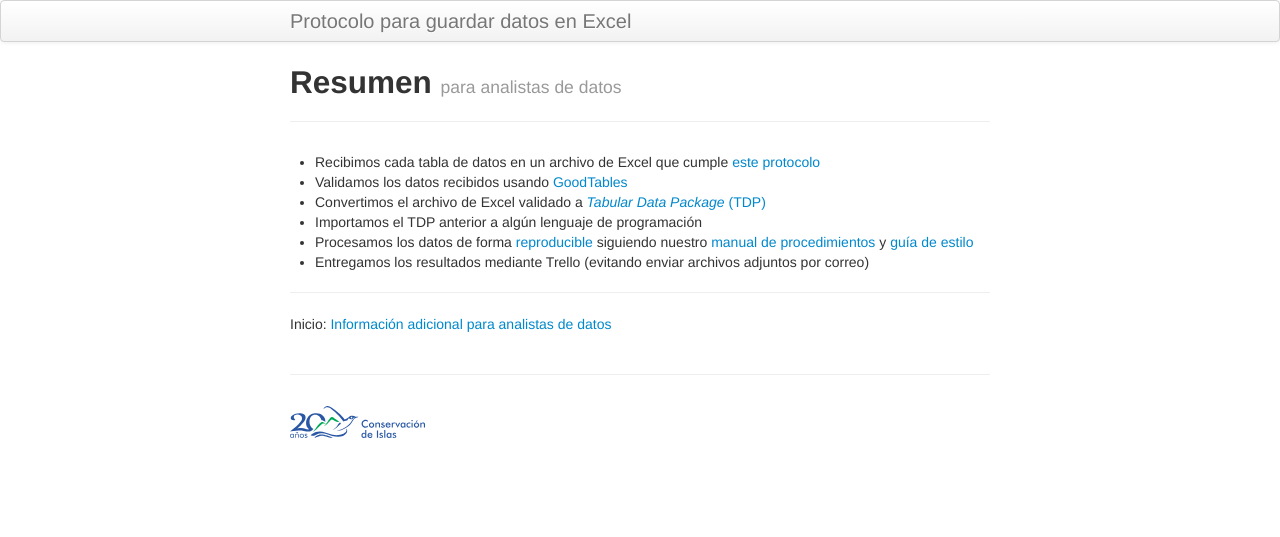
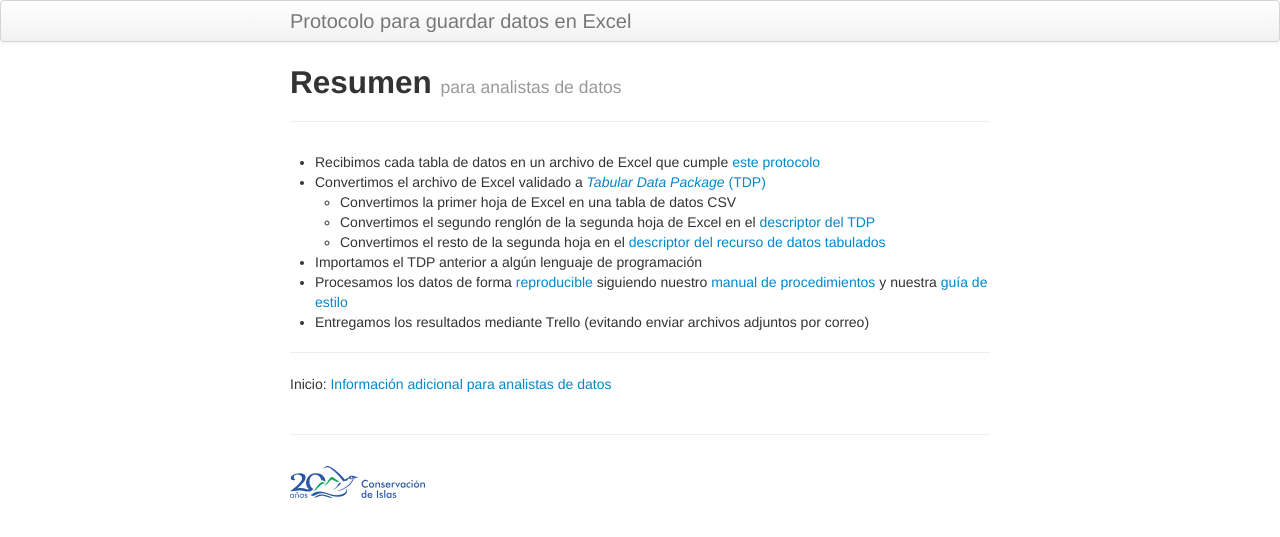
Before and after one commit to MaritzaB/datos_en_excel, a Jekyll site: the page built from pages/ciencia_de_datos/resumen.md, in a window 1280 px wide. Shown: the top 537 px of the page. Built offline with Jekyll 4.4.1, drawn with Linux system fonts in a browser that asks for light colours.

Commit message:
Desglosa lo que implica convertir a TDP
y mueve la validación a una nueva página

```diff
--- a/pages/ciencia_de_datos/resumen.md
+++ b/pages/ciencia_de_datos/resumen.md
@@ -5,10 +5,12 @@ tagline: para analistas de datos
 ---
 
 - Recibimos cada tabla de datos en un archivo de Excel que cumple [este protocolo](../../index.html)
-- Validamos los datos recibidos usando [GoodTables](https://goodtables.readthedocs.io)
 - Convertimos el archivo de Excel validado a [_Tabular Data Package_ (TDP)](https://frictionlessdata.io/docs/tabular-data-package/)
+    - Convertimos la primer hoja de Excel en una tabla de datos CSV
+    - Convertimos el segundo renglón de la segunda hoja de Excel en el [descriptor del TDP](https://frictionlessdata.io/specs/tabular-data-package/)
+    - Convertimos el resto de la segunda hoja en el [descriptor del recurso de datos tabulados](http://frictionlessdata.io/specs/tabular-data-resource/)
 - Importamos el TDP anterior a algún lenguaje de programación
-- Procesamos los datos de forma [reproducible](http://kbroman.org/steps2rr/) siguiendo nuestro [manual de procedimientos](https://bitbucket.org/IslasGECI/analisis/src/default/README.md) y [guía de estilo](https://bitbucket.org/IslasGECI/analisis/src/default/referencias/guia-estilo.md)
+- Procesamos los datos de forma [reproducible](http://kbroman.org/steps2rr/) siguiendo nuestro [manual de procedimientos](https://bitbucket.org/IslasGECI/analisis/src/default/README.md) y nuestra [guía de estilo](https://bitbucket.org/IslasGECI/analisis/src/default/referencias/guia-estilo.md)
 - Entregamos los resultados mediante Trello (evitando enviar archivos adjuntos por correo)
 
 ---
```
